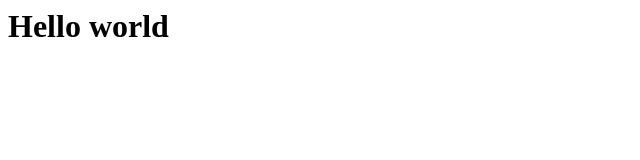
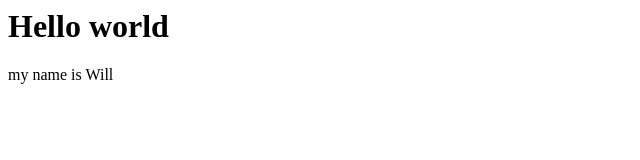
Before and after one commit to Roomsw/woaw-2019-02-mei, a plain HTML site: page index.html in a window 1280 px wide. Shown: the full height of the page, 0-640 px from the left. Drawn offline with Linux system fonts and the light colour scheme.

Commit message:
added name

```diff
--- a/index.html
+++ b/index.html
@@ -1 +1,4 @@
 <h1>Hello world</h1>
+<p>my name is Will
+
+</p>
```
